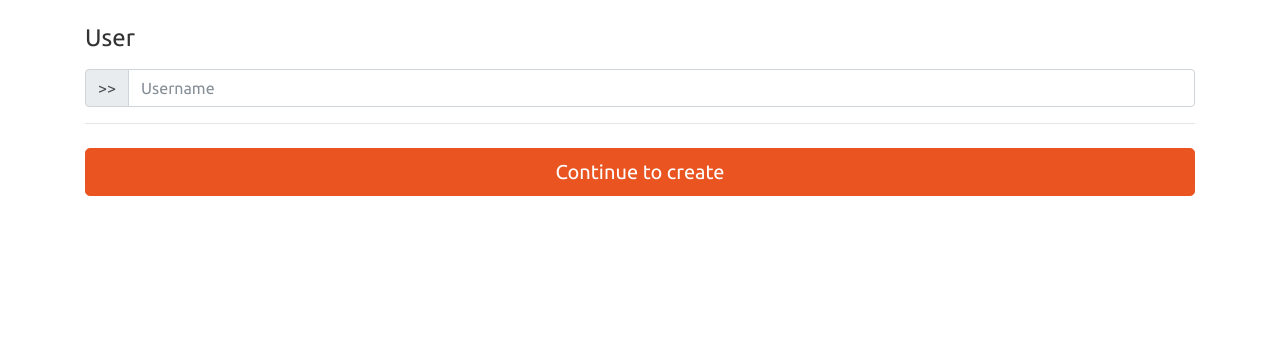
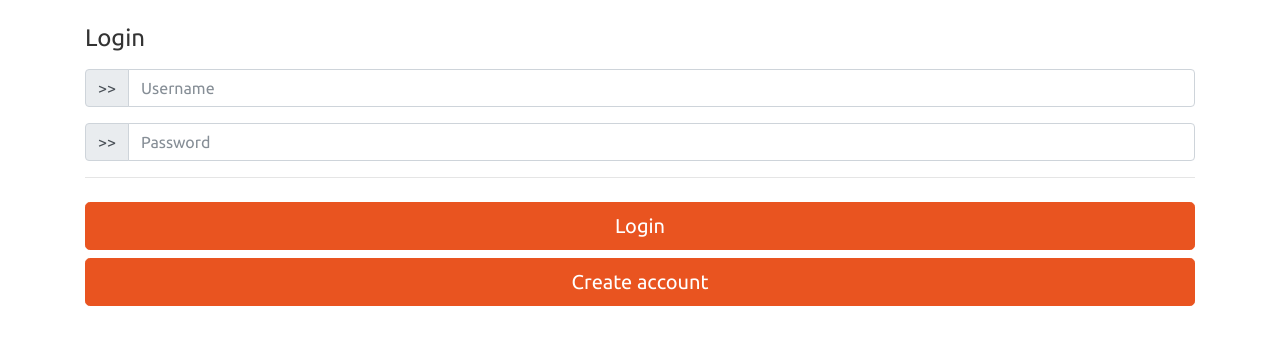
Before and after one commit to CrashCumber/rest_api_messenger, a Flask app: page /login in a window 1280 px wide. Shown: the top 345 px of the page. Run offline with Flask 2, Linux system fonts and the light colour scheme; some libraries are stand-ins or nearby versions.

Commit message:
modify methods, templates

```diff
--- a/app/forms.py
+++ b/app/forms.py
@@ -3,15 +3,18 @@ from wtforms import StringField, SubmitField, TextAreaField, IntegerField, valid
 
 
 class RegForm(FlaskForm):
-    name = StringField('Username', [validators.Length(min=4, max=25), validators.DataRequired()])
-    email = StringField('Email', validators=[validators.Email()])
-    password = PasswordField('New Password', [validators.DataRequired()])
+    name = StringField([validators.Length(min=4, max=25), validators.DataRequired()])
+    email = StringField([validators.Email(), validators.DataRequired()])
+    password = PasswordField([validators.DataRequired()])
 
-class LogForm(FlaskForm):
-    name = StringField('Username', [validators.Length(min=4, max=25), validators.DataRequired()])
+
+class LoginForm(FlaskForm):
+    name = StringField([validators.Length(min=4, max=25), validators.InputRequired()])
+    password = PasswordField([validators. InputRequired()])
+
 
 class ChatForm(FlaskForm):
-    tittle_chat = StringField('Title')
+    tittle_chat = StringField([validators.InputRequired()])
 
 
 class SendMessageForm(FlaskForm):
--- a/app/templates/login.html
+++ b/app/templates/login.html
@@ -2,22 +2,40 @@
 
 {% block content %}
 
-<form method="post" >
+<form action="/login" method="post" >
+    {{ form.csrf_token }}
 
     <br>
-    <h4 class="mb-3">User</h4>
+
+    <h4 class="mb-3">Login</h4>
+
+    {% if error_msg %}
+        <div class="mb-1">
+            {{ error_msg }}
+        </div>
+    {% endif %}
 
     <div class="mb-3">
         <div class="input-group">
             <div class="input-group-prepend">
-            <span class="input-group-text"> >> </span>
+                <span class="input-group-text"> >> </span>
             </div>
             <input type="text" class="form-control"  id="name" placeholder="Username" name="name" required="">
         </div>
     </div>
 
+    <div class="mb-3">
+        <div class="input-group">
+            <div class="input-group-prepend">
+                <span class="input-group-text"> >> </span>
+            </div>
+            <input type="text" class="form-control"  id="password" placeholder="Password" name="password" required="">
+        </div>
+    </div>
+
     <hr class="mb-4">
-    <button class="btn btn-primary btn-lg btn-block" type="submit">Continue to create</button>
+    <button class="btn btn-primary btn-lg btn-block" type="submit">Login</button>
+    <a href="/registration" class="btn btn-primary btn-lg btn-block" type="submit">Create account</a>
 
 </form>
 {% endblock %}
--- a/app/views.py
+++ b/app/views.py
@@ -1,7 +1,6 @@
 import datetime
-from functools import reduce
-
-from flask import request, render_template, redirect, make_response
+from functools import wraps
+from flask import request, render_template, redirect, make_response, session
 from jinja2 import Template
 
 from app import app, db
@@ -10,67 +9,131 @@ from app.forms import *
 from app.models import User, Chat, Message
 
 
-@app.route('/chats/<id>', methods=["POST", "GET"])
-def chats(id: int):
-    user = User.query.get(id)
-    chats = user.chats
-    return render_template('chats.html', chats=chats, title="chats", user_id=id)
+def is_auth(func):
+    @wraps(func)
+    def wrapper():
+        if not session.get('is_auth', False):
+            return redirect('/login')
+
+        return func()
+    return wrapper
 
 
-@app.route('/chat/<user_id>/<id>', methods=["POST", "GET"])
-def chat(user_id: int, id: int):
-    chat = Chat.query.get(id)
-    form = SendMessageForm(request.form)
-    if request.method == 'POST':
-        data = form.content.data
-        sender = User.query.get(1)
-        mes = Message(content=data, chat_id=id, sender_id=sender.id)
-        chat.last_message = data
-        chat.last_message_time = datetime.datetime.now()
-        db.session.add(mes, chat)
-        db.session.commit()
-    chat_mess = Message.query.filter(Message.chat_id == id).all()
-    return render_template('chat.html', form=form, title=chat.title, messages=chat_mess, user_id=user_id)
+@app.route('/registration', methods=["POST", "GET"])
+def registration():
+    form = RegForm()
+    error_msg = False
+
+    if form.validate_on_submit():
+
+        data = {"name": form.name.data, "email": form.email.data, "password": form.password.data}
+
+        if not User.query.filter(User.name == data["name"]).first():
+            user = User(**data)
+
+            db.session.add(user)
+            db.session.commit()
+
+            session["is_auth"] = True
+            session["username"] = data["name"]
+            session["user_id"] = user.id
+
+            return redirect(f'/chats')
+        error_msg = 'User already exist'
+
+    return render_template('create_user.html', form=form, title="registration", error_msg=error_msg)
 
 
-@app.route('/create_chat/<id>', methods=["POST", "GET"])
-def create_chat(id: int):
-    form = ChatForm(request.form)
-    if request.method == 'POST':
+@app.route('/login', methods=["POST", "GET"])
+def login():
+    if session.get("is_auth"):
+        return redirect("/")
+
+    form = LoginForm()
+    error_msg = False
+
+    if form.validate_on_submit():
+        username = form.name.data
+        password = form.password.data
+
+        user = User.query.filter(User.name == username and User.password == password).first()
+
+        if user:
+            session["is_auth"] = True
+            session["username"] = username
+            session["user_id"] = user.id
+            return redirect(f'/chats')
+        else:
+            error_msg = 'Wrong password or username'
+
+    return render_template('login.html', form=form, title="login", error_msg=error_msg)
+
+
+@app.route('/logout')
+def logout():
+    session["is_auth"] = False
+    session.pop("username")
+    session.pop("user_id")
+
+    return redirect(f'/login')
+
+
+@app.route('/')
+@is_auth
+def home():
+    return 'Home'
+
+
+@app.route('/chats', methods=["POST", "GET"])
+@is_auth
+def chats():
+    user = User.query.get(session["user_id"])
+
+    return render_template('chats.html', chats=user.chats, title="chats")
+
+
+@app.route('/create_chat', methods=["POST", "GET"])
+@is_auth
+def create_chat():
+    form = ChatForm()
+    error_msg = False
+
+    if form.validate_on_submit():
+
         data = form.tittle_chat.data
         chat_ = Chat(title=data)
 
         db.session.add(chat_)
         db.session.commit()
 
-        user = User.query.get(id)
+        user = User.query.get(session["user_id"])
         user.chats.append(chat_)
         db.session.commit()
 
-        return redirect(f'/chat/{id}/{chat_.id}')
-    else:
-        return render_template('create_chat.html', form=form, title="create_chat")
+        return redirect(f'/chat/{chat_.id}')
+
+    return render_template('create_chat.html', form=form, title="create_chat", error_msg=error_msg)
 
 
-@app.route('/create_user', methods=["POST", "GET"])
-def create_user():
-    form = RegForm(request.form)
-    if request.method == 'POST':
-        data = {"name": form.name.data, "email": form.email.data, "password": form.password.data}
-        user = User(**data)
-        db.session.add(user)
+@app.route('/chat/<chat_id>', methods=["POST", "GET"])
+@is_auth
+def chat(chat_id: int):
+    chat = Chat.query.get(chat_id)
+
+    form = SendMessageForm()
+    sender = User.query.get(session["user_id"])
+
+    if form.validate_on_submit():
+
+        data = form.content.data
+
+        message = Message(content=data, chat_id=chat_id, sender_id=sender.id)
+        chat.last_message = data
+        chat.last_message_time = datetime.datetime.now()
+
+        db.session.add(message, chat)
         db.session.commit()
-        return redirect(f'/chats/{user.id}')
-    else:
-        return render_template('create_user.html', form=form, title="registration")
 
+    chat_messages = Message.query.filter(Message.chat_id == chat_id).all()
 
-@app.route('/login', methods=["POST", "GET"])
-def login_user():
-    form = LogForm(request.form)
-    if request.method == 'POST':
-        data = form.name.data
-        user = User.query.get(data)
-        return redirect(f'/chats/{user.id}')
-    else:
-        return render_template('login.html', form=form, title="login")
+    return render_template('chat.html', form=form, title=chat.title, messages=chat_messages)
--- a/config.py
+++ b/config.py
@@ -4,8 +4,8 @@ app_dir = os.path.abspath(os.path.dirname(__file__))
 
 
 class DevelopmentConfig:
-    SECRET_KEY = os.environ.get('SECRET_KEY') or 'A SECRET KEY'
     DEBUG = True
+    SECRET_KEY = 'secret'
     SQLALCHEMY_TRACK_MODIFICATIONS = False
     SQLALCHEMY_DATABASE_URI = os.environ.get('DEVELOPMENT_DATABASE_URI') or \
         'mysql+pymysql://root@127.0.0.1:3306/messenger'
```
Also changed, not shown: app/templates/chat.html (+18 -5 lines), app/templates/chats.html (+13 -3 lines), app/templates/create_chat.html (+7 -0 lines), app/templates/create_user.html (+8 -0 lines).
